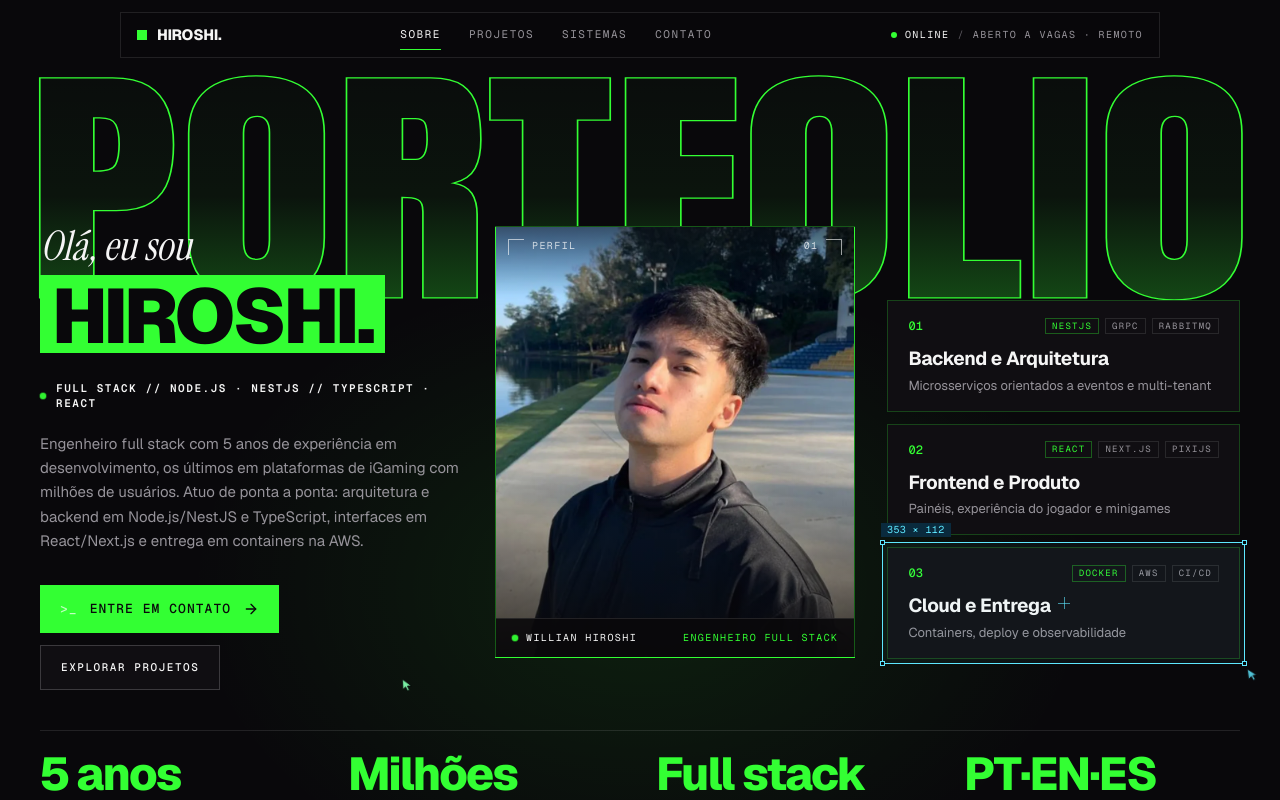
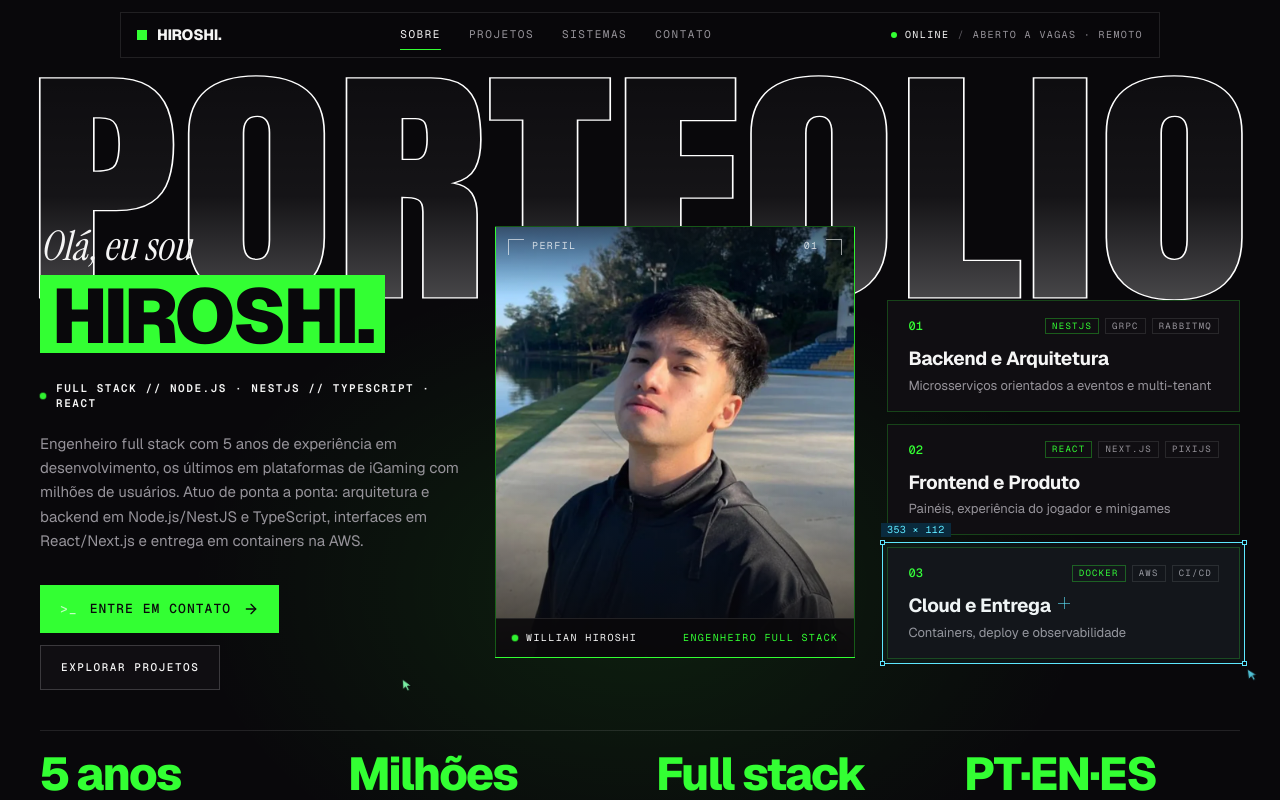
Before and after one commit to fkdhiro/portfolio, a Next.js app: page / in a window 1280 px wide. Shown: the top 800 px of the page. Built offline with nearby package versions, Linux system fonts and the light colour scheme.

Commit message:
style(hero): deixa o PORTFOLIO de fundo branco

```diff
--- a/src/components/sections/HeroWordmark.tsx
+++ b/src/components/sections/HeroWordmark.tsx
@@ -34,9 +34,9 @@ export function HeroWordmark({ word = "PORTFOLIO" }: { word?: string }) {
       >
         <defs>
           <linearGradient id={GRADIENT_ID} x1="0" y1="0" x2="0" y2="1">
-            <stop offset="0%" stopColor="#33ff33" stopOpacity="0" />
-            <stop offset="52%" stopColor="#33ff33" stopOpacity="0.05" />
-            <stop offset="100%" stopColor="#33ff33" stopOpacity="0.42" />
+            <stop offset="0%" stopColor="#ffffff" stopOpacity="0" />
+            <stop offset="52%" stopColor="#ffffff" stopOpacity="0.05" />
+            <stop offset="100%" stopColor="#ffffff" stopOpacity="0.42" />
           </linearGradient>
         </defs>
         <text
@@ -44,7 +44,7 @@ export function HeroWordmark({ word = "PORTFOLIO" }: { word?: string }) {
           y="0"
           fontSize="232"
           fill={`url(#${GRADIENT_ID})`}
-          stroke="#33ff33"
+          stroke="#ffffff"
           strokeWidth="1.5"
           vectorEffect="non-scaling-stroke"
           className="wordmark-fill"
```
